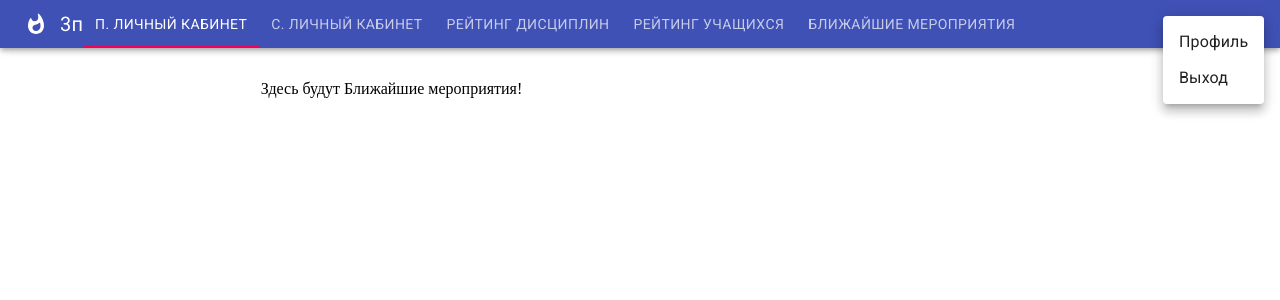
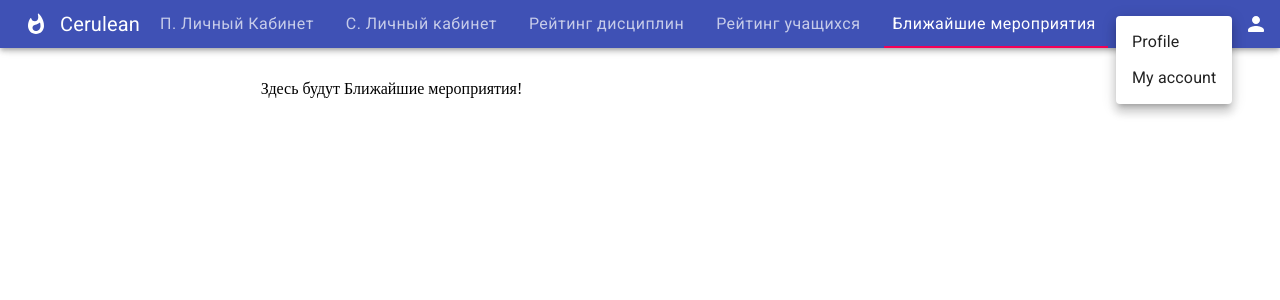
Before and after one commit to Nowely/NoFear, a React (Create React App) app in the folder frontend/: page /ComingEvents in a window 1280 px wide. Both pictures are taken after a click on the button 1256 px from the left and 24 px from the top of the page. Shown: the top 300 px of the page. Built offline with nearby package versions, Linux system fonts and the light colour scheme.

Commit message:
Upgrade Layout component

```diff
--- a/frontend/src/App.js
+++ b/frontend/src/App.js
@@ -1,7 +1,7 @@
 import 'fontsource-roboto';
 import React from 'react';
 import {Route} from 'react-router';
-import {Layout} from './components/Layout';
+import Layout from './components/Layout';
 import {TeachingArea} from './Pages/TeachingArea/TeachingArea';
 import {StudentArea} from "./Pages/StudentArea/StudentArea";
 import {StudentRanking} from "./Pages/StudentRanking/StudentRanking";
@@ -12,11 +12,11 @@ export default function App() {
 
   return (
     <Layout>
-      <Route exact path='/' component={TeachingArea}/>
-      <Route exact path='/Account' component={StudentArea}/>
-      <Route exact path='/StudentRanking' component={StudentRanking}/>
-      <Route exact path='/DisciplineRanking' component={DisciplineRanking}/>
-      <Route exact path='/ComingEvents' component={ComingEvents}/>
+      <Route key="П. Личный Кабинет" exact path='/' component={TeachingArea}/>
+      <Route key="С. Личный кабинет" path='/Account' component={StudentArea}/>
+      <Route key="Рейтинг дисциплин" path='/StudentRanking' component={StudentRanking}/>
+      <Route key="Рейтинг учащихся" path='/DisciplineRanking' component={DisciplineRanking}/>
+      <Route key="Ближайшие мероприятия" path='/ComingEvents' component={ComingEvents}/>
     </Layout>
   );
 }
--- a/frontend/src/components/Layout.js
+++ /dev/null
@@ -1,103 +0,0 @@
-import React from 'react';
-import {AppBar, Tabs, Tab, Toolbar, Container, IconButton, Typography, Button} from '@material-ui/core';
-//import {WhatshotRoundedIcon} from '@material-ui/icons';
-import WhatshotRoundedIcon from '@material-ui/icons/WhatshotRounded';
-import {useStyles} from '../styles'
-import {Route, Link} from "react-router-dom";
-
-import PersonRoundedIcon from '@material-ui/icons/PersonRounded';
-import MenuItem from '@material-ui/core/MenuItem';
-import Menu from '@material-ui/core/Menu';
-
-export const Layout = props => {
-	const classes = useStyles();
-
-	const [value, setValue] = React.useState(0);
-	const [anchorEl, setAnchorEl] = React.useState(null);
-	const open = Boolean(anchorEl);
-
-
-	const handleChange = (event, newValue) => {
-		console.log(newValue);
-		setValue(newValue);
-	};
-
-	const handleMenu = (event) => {
-		setAnchorEl(event.currentTarget);
-	};
-
-	const handleClose = () => {
-		setAnchorEl(null);
-	};
-
-	return (
-		<div className={classes.root}>
-			<AppBar className={classes.appBar} position="fixed">
-				<Toolbar variant="dense">
-					<IconButton edge="start" color="inherit" aria-label="menu">
-						<WhatshotRoundedIcon/>
-					</IconButton>
-					<Typography className={classes.title} variant="h6" noWrap>
-						3п
-					</Typography>
-					<Route
-						path="/"
-						render={({location}) => (
-							<>
-								<Tabs value={value} onChange={handleChange}>
-									//TODO display label without CAPS
-									<Tab label="П. Личный Кабинет" component={Link} to="/" {...a11yProps(0)}/>
-									<Tab label="С. Личный кабинет" component={Link} to="/Account" {...a11yProps(1)}/>
-									<Tab label="Рейтинг дисциплин" component={Link} to="/DisciplineRanking" {...a11yProps(2)}/>
-									<Tab label="Рейтинг учащихся" component={Link} to="/StudentRanking" {...a11yProps(3)}/>
-									<Tab label="Ближайшие мероприятия" component={Link} to="/ComingEvents" {...a11yProps(4)}/>
-
-								</Tabs>
-							</>
-						)}/>
-
-					<IconButton
-						style={{right: 0, position: 'absolute'}}
-						aria-label="account of current user"
-						aria-controls="menu-appbar"
-						aria-haspopup="true"
-						onClick={handleMenu}
-						color="inherit"
-					>
-						<PersonRoundedIcon />
-					</IconButton>
-					<Menu
-						id="menu-appbar"
-						anchorEl={anchorEl}
-						anchorOrigin={{
-							vertical: 'top',
-							horizontal: 'right',
-						}}
-						keepMounted
-						transformOrigin={{
-							vertical: 'top',
-							horizontal: 'right',
-						}}
-						open={open}
-						onClose={handleClose}
-					>
-						<MenuItem onClick={handleClose}>Профиль</MenuItem>
-						<MenuItem onClick={handleClose}>Выход</MenuItem>
-					</Menu>
-				</Toolbar>
-			</AppBar>
-			<Container maxWidth={false} disableGutters={true} className={classes.container}>
-				{props.children}
-			</Container>
-		</div>
-	);
-};
-
-Layout.displayName = Layout.name
-
-function a11yProps(index) {
-	return {
-		id: `nav-tab-${index}`,
-		'aria-controls': `nav-tabpanel-${index}`,
-	};
-}
--- /dev/null
+++ b/frontend/src/components/Layout/Layout.tsx
@@ -0,0 +1,43 @@
+import React, {ReactElement, useMemo} from "react";
+import {AppBar, Tabs, Tab, Toolbar, Container, IconButton, Typography} from '@material-ui/core';
+import WhatshotRoundedIcon from '@material-ui/icons/WhatshotRounded';
+import {useStyles} from '../../styles'
+import {Route, Link} from "react-router-dom";
+import {UserMenu} from "./UserMenu";
+
+interface LayoutProps {
+	children: ReactElement[],
+}
+
+export const Layout = ({children}: LayoutProps) => {
+	const classes = useStyles();
+
+	const Logo = () => <>
+		<IconButton edge="start" color="inherit" aria-label="menu" children={<WhatshotRoundedIcon/>}/>
+		<Typography className={classes.title} variant="h6" noWrap children="Cerulean"/>
+	</>
+
+	const LinkTab = useMemo(() => children.map(child =>
+			<Tab className={classes.routeTab} key={child.key} label={child.key} to={child.props.path} value={child.props.path} component={Link}/>),
+		[children]);
+	const RouteTabs = () =>
+		<Route path="/" render={({location}) => <Tabs value={location.pathname}> {LinkTab} </Tabs>}/>;
+
+	//TODO more Pretty
+	//TODO route to single component
+	//TODO single styled
+	return (
+		<div className={classes.root}>
+			<AppBar className={classes.appBar} position="fixed">
+				<Toolbar variant="dense">
+					<Logo/>
+					<RouteTabs/>
+					<UserMenu/>
+				</Toolbar>
+			</AppBar>
+			<Container maxWidth={false} disableGutters={true} className={classes.container} children={children}/>
+		</div>
+	);
+};
+
+Layout.displayName = Layout.name
--- /dev/null
+++ b/frontend/src/components/Layout/UserMenu.tsx
@@ -0,0 +1,40 @@
+import {IconButton} from "@material-ui/core";
+import PersonRoundedIcon from "@material-ui/icons/PersonRounded";
+import Menu from "@material-ui/core/Menu";
+import MenuItem from "@material-ui/core/MenuItem";
+import React, {MouseEvent, useState} from "react";
+
+export const UserMenu = () => {
+	const [anchorEl, setAnchorEl] = useState<Element | null>(null);
+	const open = Boolean(anchorEl);
+
+	const handleMenu = (event: MouseEvent<HTMLButtonElement>) => {
+		setAnchorEl(event.currentTarget);
+
+	};
+	const handleClose = () => {
+		setAnchorEl(null);
+	};
+	return <>
+		<IconButton
+			style={{right: 0, position: 'absolute'}}
+			onClick={handleMenu}
+			color="inherit"
+			children={<PersonRoundedIcon/>}
+		/>
+		<Menu
+			id="menu-appbar"
+			anchorEl={anchorEl}
+			keepMounted
+			transformOrigin={{
+				vertical: 'top',
+				horizontal: 'right',
+			}}
+			open={open}
+			onClose={handleClose}
+		>
+			<MenuItem onClick={handleClose}>Profile</MenuItem>
+			<MenuItem onClick={handleClose}>My account</MenuItem>
+		</Menu>
+	</>
+}
--- /dev/null
+++ b/frontend/src/components/Layout/index.ts
@@ -0,0 +1,3 @@
+import {Layout} from "./Layout";
+
+export default Layout;
--- a/frontend/src/styles.js
+++ b/frontend/src/styles.js
@@ -36,6 +36,16 @@ export const useStyles = makeStyles((theme) => ({
 		minWidth: 72,
 		minHeight: 35,
 		marginRight: 0
+	},
+	routeTab: {
+		textTransform: 'none',
+		minWidth: 122,
+		fontSize: "medium",
+		marginLeft: theme.spacing(1),
+		'&:hover': {
+			color: '#40a9ff',
+			opacity: 1,
+		},
 	},
 	inline: {
 		display: 'inline',
```
Also changed, not shown: frontend/tsconfig.json (added, +26 -0 lines).
